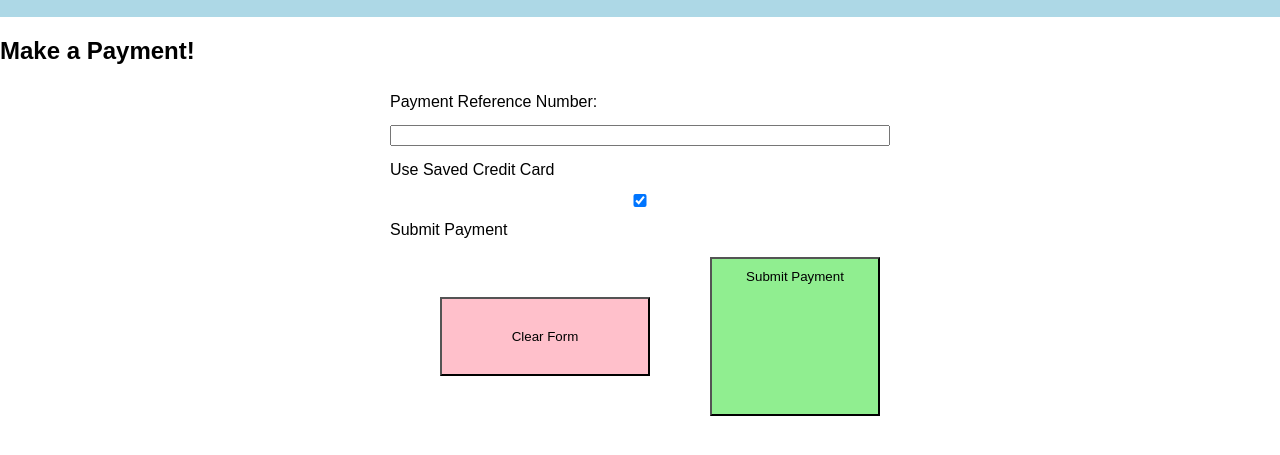
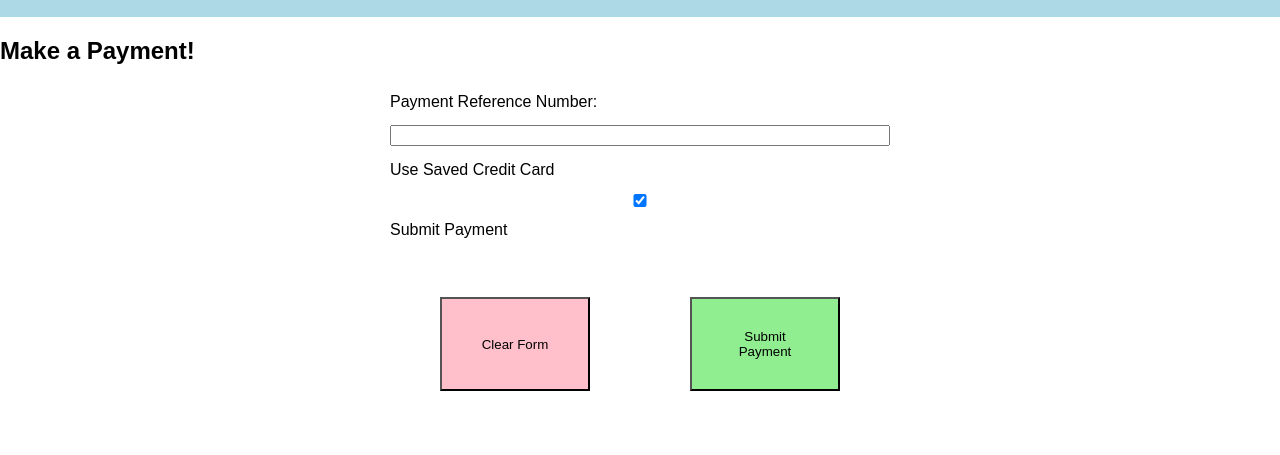
Before and after one commit to NickyBoiBoi/ISIT207_Assignment2, a plain HTML site: page Azoom_Customer_Payment.html in a window 1280 px wide. Shown: the part 95-550 px from the top of the page. Drawn offline with Linux system fonts and the light colour scheme.

Commit message:
Update Azoom.css

```diff
--- a/Azoom.css
+++ b/Azoom.css
@@ -102,19 +102,25 @@ form label, form input, form select, form button {
     margin: 0.5em 0;
 }
 
-.form-buttons, #return-button, #submit-payment {
+.form-buttons, #return-button {
     display: flex;
     justify-content: space-between;
     justify-content: center;
 }
-.form-buttons button, #return-button, #submit-payment {
+.form-buttons button, #return-button {
     flex: 1;
     padding: 10px;
     margin: 10px;
 }
 
-#submit-button, #submit-payment, #return-button {
+#submit-button, #return-button {
     background-color: lightgreen;
+}
+
+#submit-payment {
+    background-color: lightgreen;
+    padding: 30px;
+    margin: 50px;
 }
 
 #reset-button {
```
